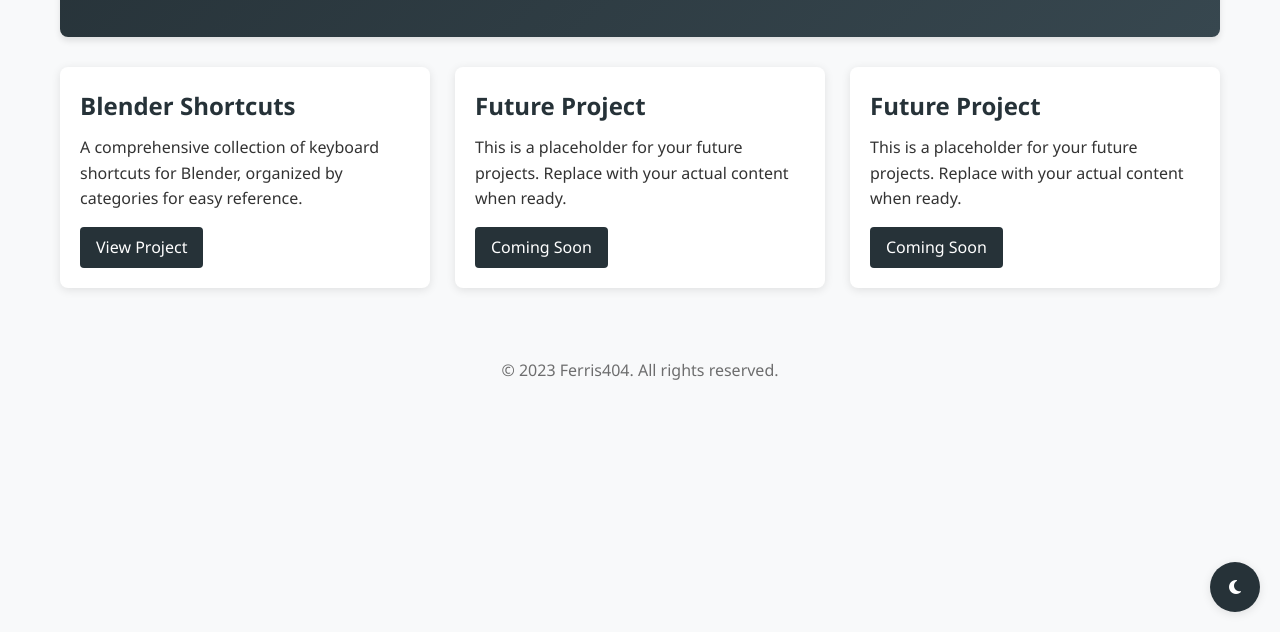
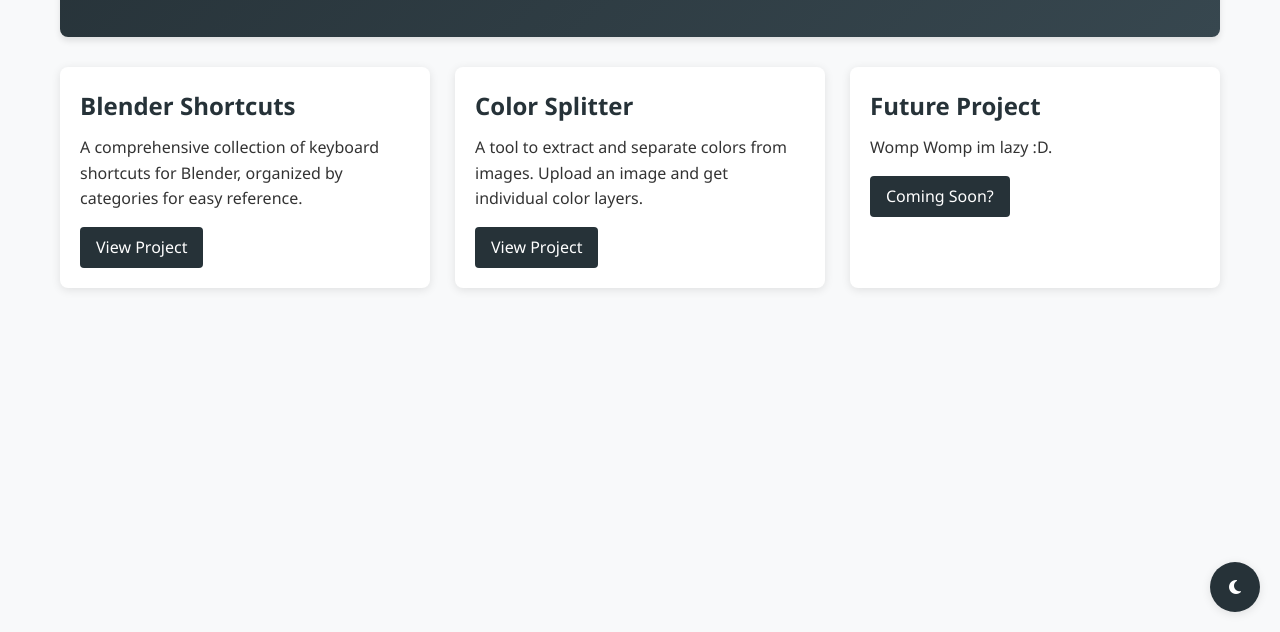
Before and after one commit to Ferris404/Ferris404.github.io, a plain HTML site: page index.html in a window 1280 px wide. Shown: the part 168-800 px from the top of the page. Drawn offline with Linux system fonts and the light colour scheme.

Commit message:
Main Site

```diff
--- a/index.html
+++ b/index.html
@@ -169,17 +169,16 @@
                 <a href="blendershortcuts/">View Project</a>
             </div>
 
-            <!-- You can add more project cards here in the future -->
             <div class="project-card">
-                <h2>Future Project</h2>
-                <p>This is a placeholder for your future projects. Replace with your actual content when ready.</p>
-                <a href="#">Coming Soon</a>
+                <h2>Color Splitter</h2>
+                <p>A tool to extract and separate colors from images. Upload an image and get individual color layers.</p>
+                <a href="https://sirdaffington.github.io/" target="_blank">View Project</a>
             </div>
 
             <div class="project-card">
                 <h2>Future Project</h2>
-                <p>This is a placeholder for your future projects. Replace with your actual content when ready.</p>
-                <a href="#">Coming Soon</a>
+                <p>Womp Womp im lazy :D.</p>
+                <a href="#">Coming Soon?</a>
             </div>
         </div>
     </main>
@@ -187,10 +186,6 @@
     <div class="theme-toggle" id="theme-toggle" title="Toggle Dark Mode">
         <i class="fas fa-moon"></i>
     </div>
-
-    <footer>
-        <p>&copy; 2023 Ferris404. All rights reserved.</p>
-    </footer>
 
     <script>
         // Theme Toggle Functionality
```
